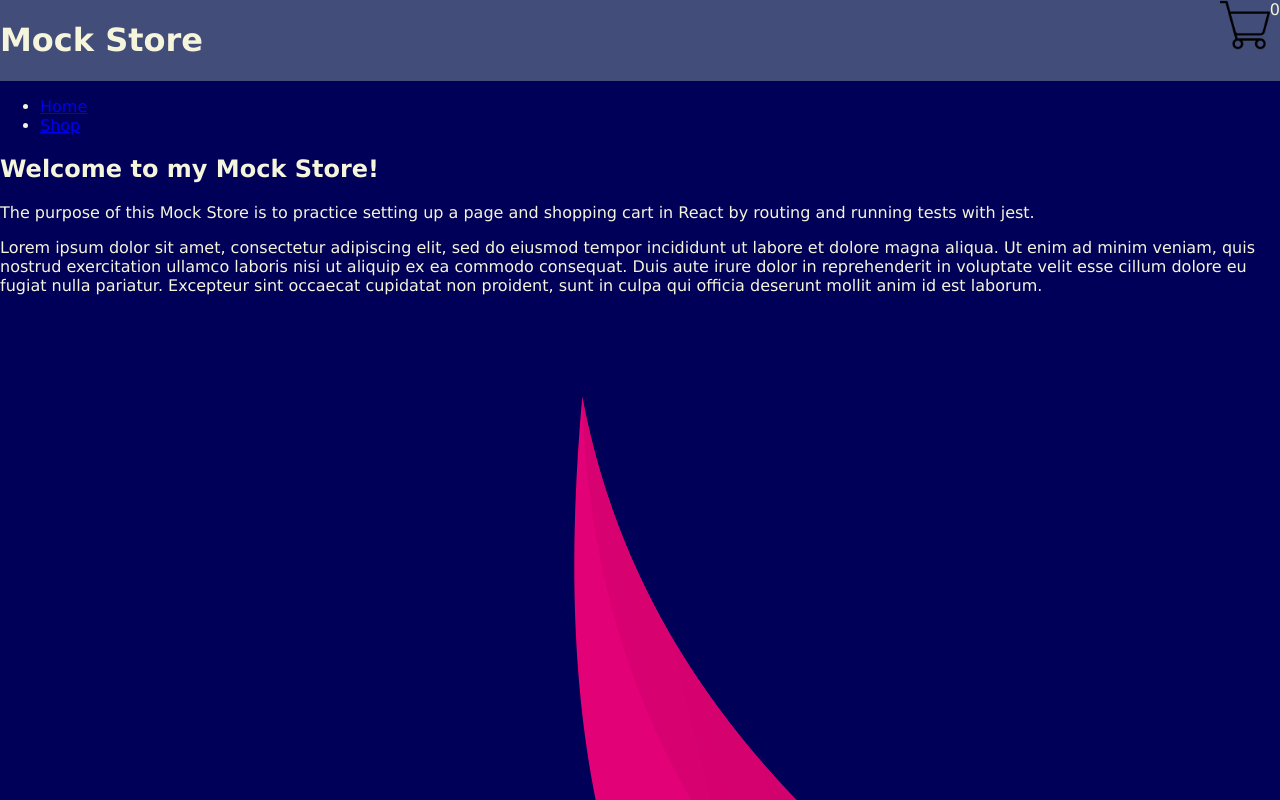
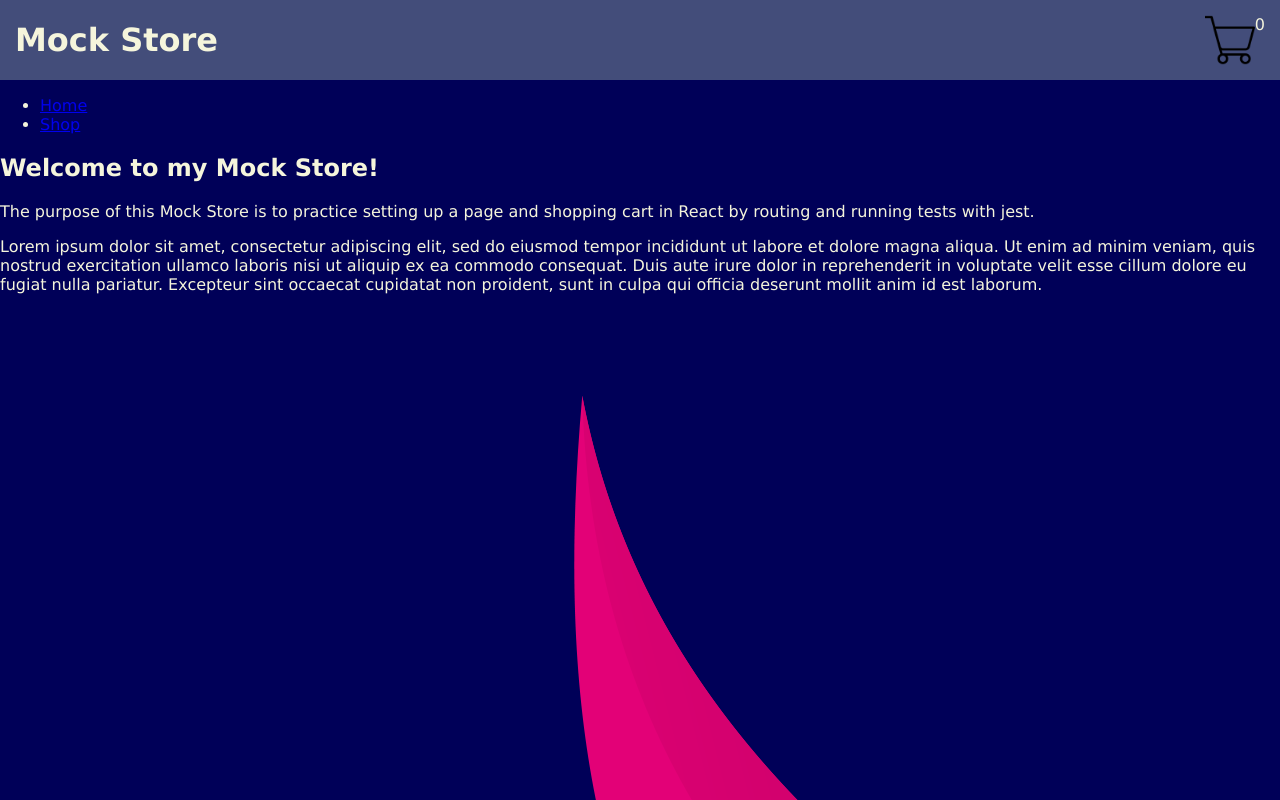
Before and after one commit to reezymane/shopping-cart, a React (Create React App) app: page / in a window 1280 px wide. Shown: the top 800 px of the page. Built offline with nearby package versions, Linux system fonts and the light colour scheme.

Commit message:
set header height and padding

```diff
--- a/src/Styles/App.css
+++ b/src/Styles/App.css
@@ -5,7 +5,10 @@
 
 header {
     display: flex;
+    align-items: center;
     background-color: rgba(112, 128, 144, 0.602);
+    padding: 15px;
+    height: 50px;
 }
 
 .Title {
```
